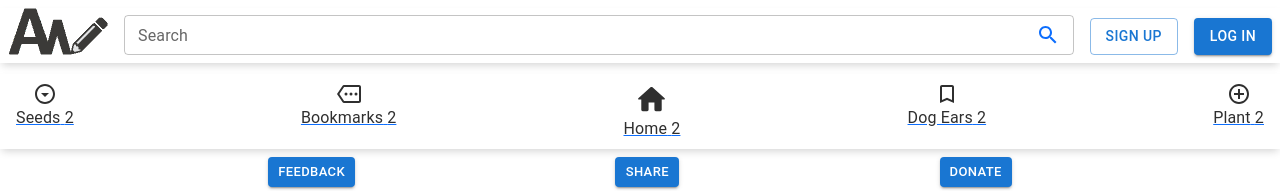
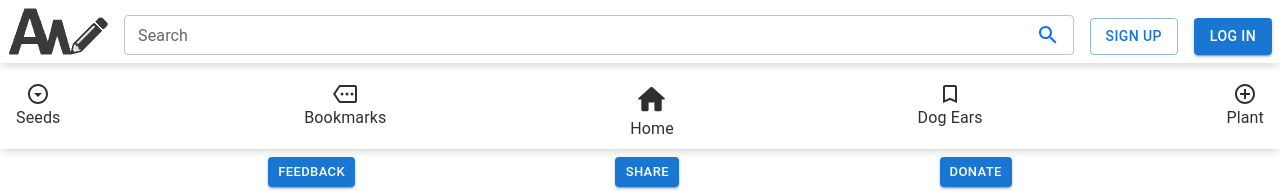
Before and after one commit to bmagee88/ALLwrite, a React (Create React App) app in the folder frontend/: page /dashboard in a window 1280 px wide. Shown: the top 191 px of the page. Built offline with nearby package versions, Linux system fonts and the light colour scheme.

Commit message:
control panel supportes styled link and onclick to change pages based on selected item

```diff
--- a/frontend/src/common/components/ControlPanel/ControlPanel.tsx
+++ b/frontend/src/common/components/ControlPanel/ControlPanel.tsx
@@ -4,12 +4,18 @@ import { Link } from "react-router-dom";
 import React, { useState } from "react";
 import { menu_items } from "./config";
 import SelectableIcon from "../SelectableIcon/SelectableIcon";
+import styled from "styled-components";
+
+const StyledLink = styled(Link)`
+  text-decoration: none;
+  color: inherit;
+`;
 
 const ControlPanel: React.FC = () => {
   const [selected, setSelected] = useState<number>(2);
 
-  const onClick = (e) => {
-    setSelected(e.target.value);
+  const onClick = (index: number) => {
+    setSelected(index);
   };
   return (
     <Box
@@ -26,21 +32,9 @@ const ControlPanel: React.FC = () => {
             sx={{
               paddingY: ".5rem",
               paddingX: "1rem",
-
-              // ...(index === 2 && {
-              //   border: "2px solid black",
-              //   borderRadius: "25%",
-              //   width: "6rem",
-              //   padding: ".5rem",
-              // }),
-            }}>
-            {/* <Link
-              href='/browse' //{item.link}
-              // href='/'
-              underline='none'
-              variant='body2'
-              color={"secondary"}> */}
-            <Link to={item.link}>
+            }}
+            onClick={() => onClick(index)}>
+            <StyledLink to={item.link}>
               <Box
                 sx={{
                   display: "flex",
@@ -67,11 +61,11 @@ const ControlPanel: React.FC = () => {
                     sx={{
                       whiteSpace: "nowrap",
                     }}>
-                    {item.label} {selected}
+                    {item.label}
                   </Box>
                 </Typography>
               </Box>
-            </Link>
+            </StyledLink>
           </Box>
         );
       })}
```
